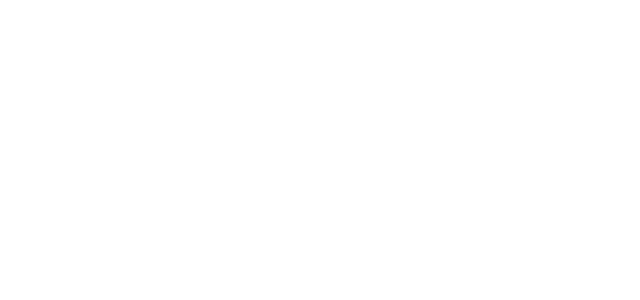
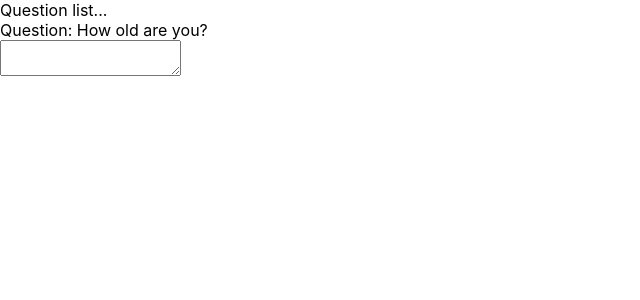
Before and after one commit to pezhman32/survey-reactjs, a React (Create React App) app: page /survey/questions/1 in a window 1280 px wide. Shown: the top 300 px of the page, without its empty margins (0-640 px from the left). Built offline with nearby package versions, Linux system fonts and the light colour scheme; the HTML template or start-up script is replaced by a standard one.

Commit message:
Add different types of answers (dropdown, radio and text)

```diff
--- a/src/Routes.tsx
+++ b/src/Routes.tsx
@@ -1,7 +1,7 @@
 import React from 'react';
 import { BrowserRouter as Router, Route } from 'react-router-dom';
 import Home from './routes/Home';
-import Questions from './routes/Questions';
+import Survey from './routes/Survey';
 
 class Routes extends React.Component {
   public render() {
@@ -9,7 +9,7 @@ class Routes extends React.Component {
       <Router>
         <div>
           <Route exact={true} path="/" component={Home} />
-          <Route path="/questions/:index" component={Questions} />
+          <Route path="/survey/questions/:index" component={Survey} />
         </div>
       </Router>
     );
--- /dev/null
+++ b/src/components/Answer/AnswerDropdown.tsx
@@ -0,0 +1,29 @@
+import React  from 'react';
+
+interface AnswerDropdownProps {
+  options: string[];
+  onChange: (v: string) => void;
+}
+
+export default class AnswerDropdown extends React.Component<AnswerDropdownProps> {
+
+  constructor(props: Readonly<AnswerDropdownProps>) {
+    super(props);
+    this.handleChange = this.handleChange.bind(this);
+  }
+
+  public render(): React.ReactNode {
+    return (
+      <div>
+        <select onChange={this.handleChange}>
+          <option key={0} value={''}>Please select...</option>
+          {this.props.options.map((v, i) => <option key={i} value={v}>{v}</option>)}
+        </select>
+      </div>
+    );
+  }
+
+  private handleChange(e: React.ChangeEvent<HTMLSelectElement>): void {
+    this.props.onChange(e.target.value);
+  }
+}
--- /dev/null
+++ b/src/components/Answer/AnswerRadio.tsx
@@ -0,0 +1,35 @@
+import React from 'react';
+
+interface AnswerRadioProps {
+  options: string[];
+  onChange: (v: string) => void;
+}
+
+export default class AnswerRadio extends React.Component<AnswerRadioProps> {
+
+  constructor(props: Readonly<AnswerRadioProps>) {
+    super(props);
+    this.handleChange = this.handleChange.bind(this);
+  }
+
+  public render(): React.ReactNode {
+    return (
+      <div>
+        {this.props.options.map(this.renderRadio.bind(this))}
+      </div>
+    );
+  }
+
+  private renderRadio(answer: string, index: number): React.ReactNode {
+    return (
+      <label key={`label-${index}`}>
+        {answer}
+        <input type="radio" name="radio-answer" value={answer} onChange={this.handleChange}/>
+      </label>
+    );
+  }
+
+  private handleChange(e: React.ChangeEvent<HTMLInputElement>): void {
+    this.props.onChange(e.target.value);
+  }
+}
--- /dev/null
+++ b/src/components/Answer/AnswerText.tsx
@@ -0,0 +1,25 @@
+import React from 'react';
+
+interface AnswerTextProps {
+  onChange: (v: string) => void;
+}
+
+export default class AnswerText extends React.Component<AnswerTextProps> {
+
+  constructor(props: Readonly<AnswerTextProps>) {
+    super(props);
+    this.handleBlur = this.handleBlur.bind(this);
+  }
+
+  public render(): React.ReactNode {
+    return (
+      <div>
+        <textarea onBlur={this.handleBlur}/>
+      </div>
+    );
+  }
+
+  private handleBlur(e: React.FocusEvent<HTMLTextAreaElement>): void {
+    this.props.onChange(e.target.value);
+  }
+}
--- a/src/components/Question/Question.tsx
+++ b/src/components/Question/Question.tsx
@@ -1,5 +1,8 @@
 import React from 'react';
-import { QuestionType } from './QuestionType';
+import { QuestionMode, QuestionType } from './QuestionType';
+import AnswerText from '../Answer/AnswerText';
+import AnswerDropdown from '../Answer/AnswerDropdown';
+import AnswerRadio from '../Answer/AnswerRadio';
 
 interface QuestionProps {
   question: QuestionType;
@@ -7,13 +10,31 @@ interface QuestionProps {
 
 class Question extends React.Component<QuestionProps> {
   public render(): React.ReactNode {
-    const { title, mode } = this.props.question;
 
     return (
       <div>
-        <div>Question: {title}</div>
+        <div>Question: {this.props.question.title}</div>
+        {this.renderAnswer(this.props.question)}
       </div>
     );
+  }
+
+  private renderAnswer(question: QuestionType): React.ReactNode {
+
+    switch (question.mode) {
+      case QuestionMode.TEXT:
+        return <AnswerText onChange={this.onAnswer}/>;
+      case QuestionMode.SINGLE_DROP_DOWN:
+        return <AnswerDropdown options={question.options || []} onChange={this.onAnswer}/>;
+      case QuestionMode.SINGLE_RADIO:
+        return <AnswerRadio options={question.options || []} onChange={this.onAnswer}/>;
+      default:
+        return <span>ERROR!</span>;
+    }
+  }
+
+  private onAnswer(value: string): void {
+    console.log('>>> onAnswer.value', value);
   }
 }
 
--- a/src/components/Question/QuestionType.ts
+++ b/src/components/Question/QuestionType.ts
@@ -1,4 +1,4 @@
-import { AnswerType } from './AnswerType';
+import { AnswerType } from '../Answer/AnswerType';
 
 export enum QuestionMode {
   SINGLE_DROP_DOWN,
--- a/src/constants/QuestionList.ts
+++ b/src/constants/QuestionList.ts
@@ -3,4 +3,5 @@ import { QuestionMode, QuestionType } from '../components/Question/QuestionType'
 export const QUESTION_LIST: QuestionType[] = [
   { title: 'How old are you?', mode: QuestionMode.TEXT },
   { title: 'What is your gender?', mode: QuestionMode.SINGLE_DROP_DOWN, options: ['Male', 'Female', 'Other'] },
+  { title: 'Which one do you prefer?', mode: QuestionMode.SINGLE_RADIO, options: ['Mac', 'Windows', 'Linux'] },
 ];
--- a/src/routes/Home.tsx
+++ b/src/routes/Home.tsx
@@ -7,7 +7,7 @@ class Home extends React.Component<RouteComponentProps> {
   public render(): React.ReactNode {
     return (
       <div>
-        <Link to={`${this.props.match.url}questions/1`}>To questions...</Link>
+        <Link to={`${this.props.match.url}survey/questions/1`}>To questions...</Link>
       </div>
     );
   }
--- a/src/routes/Questions.tsx
+++ b/src/routes/Survey.tsx
@@ -4,7 +4,7 @@ import Question from '../components/Question/Question';
 import { QUESTION_LIST } from '../constants/QuestionList';
 import { QuestionType } from '../components/Question/QuestionType';
 
-class Questions extends React.Component<RouteComponentProps<any>> {
+class Survey extends React.Component<RouteComponentProps<any>> {
 
   public render(): React.ReactNode {
     return (
@@ -23,4 +23,4 @@ class Questions extends React.Component<RouteComponentProps<any>> {
   }
 }
 
-export default Questions;
+export default Survey;
```
Also changed, not shown: src/components/Answer/AnswerType.ts (renamed from src/components/Question/AnswerType.ts).
